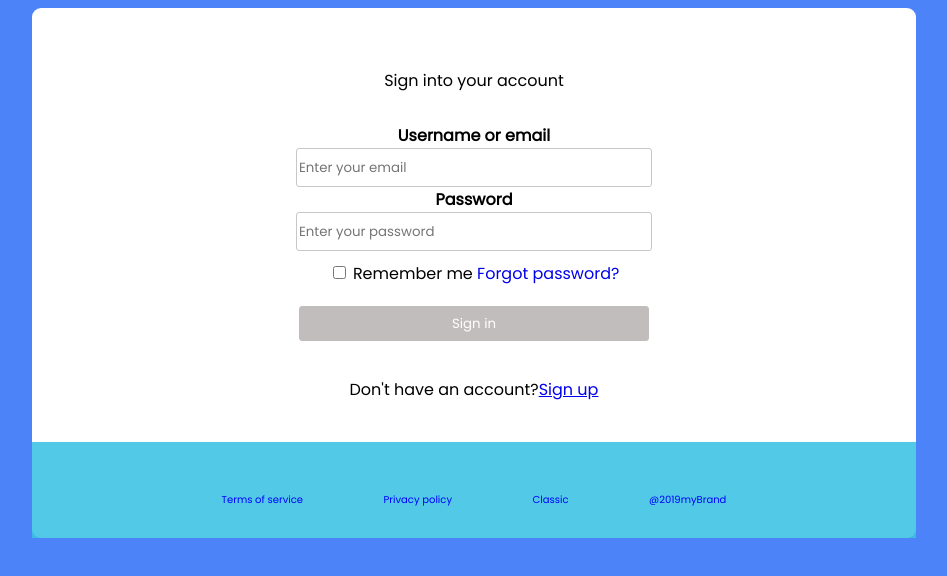
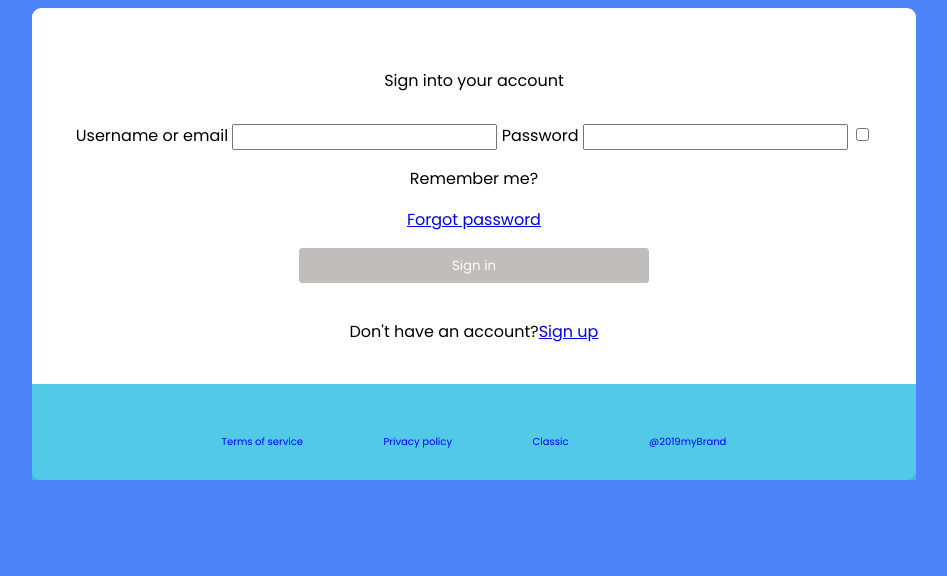
Before and after one commit to Jaarabytes/sign-in-form-pt2, a plain HTML site: page index.html in a window 1280 px wide. Shown: the whole page, without its empty margins (166-1113 px from the left). Drawn offline with nearby package versions, Linux system fonts and the light colour scheme.

Commit message:
fixed the form input

```diff
--- a/index.html
+++ b/index.html
@@ -15,17 +15,14 @@
             <div class = "header">
                Sign into your account
             </div>
-            <div class = "detail">
-            <div class = "enter">Username or email</div>
-                <input class = "email" placeholder="Enter your email">
-            <div class = "password">Password</div>
-                <input class = "email" placeholder = "Enter your password">
-            </div>
-            <div class = "details">
-                <input type="checkbox" name="checkbox_name" class = "check">
-                <label type="checkbox" class="remember">Remember me</label>
-                <div class="forgot"><a href="www.w3schools/learnpython">Forgot password?</a></div>
-            </div>
+            <form>
+                <label>Username or email</label>
+                <input type = "email" required>
+                <label>Password</label>
+                <input type="password" required>
+                <input type = "checkbox"><p>Remember me?</p>
+                <p><a href = "#">Forgot password</a></p>
+            </form>
             <div class = "sign-in">
             <button class = "subscribe" type="submit">Sign in</button>
             <p class = "last">Don't have an account?<a href = "www.w3schools/learnjava.com">Sign up</a></p>
```
